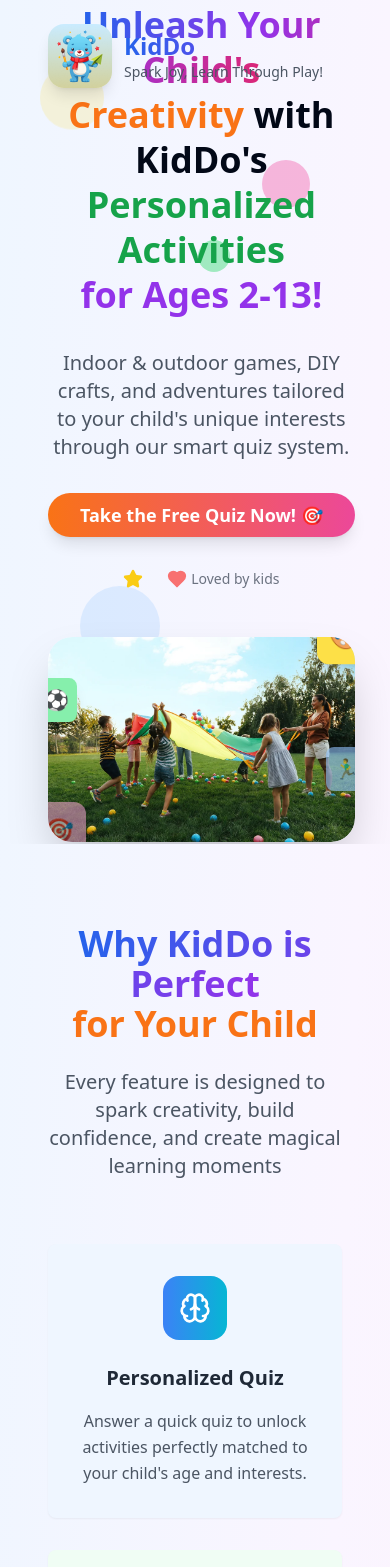
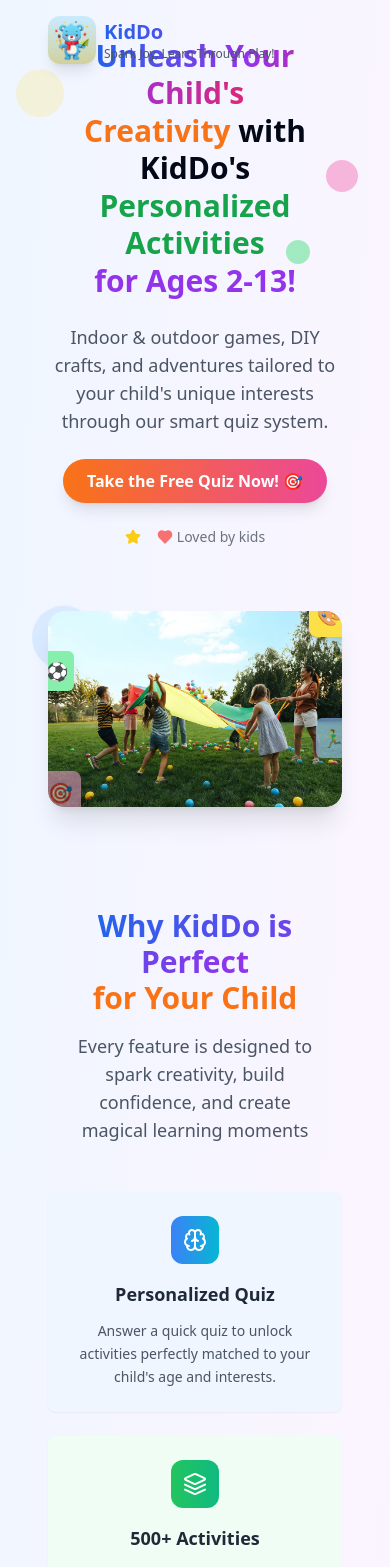
Before and after one commit to Vananh1308/kiddo-activity-spark, a React (Vite) app: page / in a window 390 px wide. Shown: the top 1567 px of the page. Built offline with nearby package versions, Linux system fonts and the light colour scheme.

Commit message:
Refactor: Make pages responsive
Adjusted page layouts for better display on mobile and desktop devices.

```diff
--- a/src/components/CTASection.tsx
+++ b/src/components/CTASection.tsx
@@ -12,10 +12,10 @@ const CTASection = () => {
   };
 
   return (
-    <section className="py-20 px-4 bg-gradient-to-r from-purple-600 via-blue-600 to-green-600">
+    <section className="py-16 sm:py-20 px-4 sm:px-6 lg:px-8 bg-gradient-to-r from-purple-600 via-blue-600 to-green-600">
       <div className="container mx-auto text-center">
         <div className="max-w-4xl mx-auto">
-          <h2 className="text-4xl md:text-6xl font-bold text-white mb-6">
+          <h2 className="text-3xl sm:text-4xl md:text-6xl font-bold text-white mb-4 sm:mb-6">
             Ready to Spark Your Child's
             <br />
             <span className="bg-gradient-to-r from-yellow-300 to-orange-300 bg-clip-text text-transparent">
@@ -23,27 +23,27 @@ const CTASection = () => {
             </span>
           </h2>
 
-          <p className="text-xl text-white/90 mb-8 max-w-2xl mx-auto">
+          <p className="text-lg sm:text-xl text-white/90 mb-6 sm:mb-8 max-w-2xl mx-auto px-4">
             Take our free quiz and unlock activities tailored to your child's passions! Join thousands of families already creating magical moments.
           </p>
 
-          <div className="flex justify-center mb-12">
+          <div className="flex justify-center mb-8 sm:mb-12">
             <Button
               size="lg"
-              className="bg-gradient-to-r from-yellow-400 to-orange-400 hover:from-yellow-500 hover:to-orange-500 text-gray-800 px-10 py-6 text-xl font-bold rounded-full shadow-xl hover:shadow-2xl transition-all duration-300 transform hover:scale-105"
+              className="bg-gradient-to-r from-yellow-400 to-orange-400 hover:from-yellow-500 hover:to-orange-500 text-gray-800 px-6 sm:px-10 py-4 sm:py-6 text-lg sm:text-xl font-bold rounded-full shadow-xl hover:shadow-2xl transition-all duration-300 transform hover:scale-105"
               onClick={handleStartNowClick}
             >
               Start Now - It's Free! 🚀
             </Button>
           </div>
 
-          <div className="flex flex-col items-center justify-center gap-6">
+          <div className="flex flex-col items-center justify-center gap-4 sm:gap-6">
             <p className="text-white font-medium">Download KidDo:</p>
-            <Button className="bg-black hover:bg-gray-800 text-white px-6 py-3 rounded-lg flex items-center space-x-3" onClick={handleAppStoreClick}>
-              <Download className="w-5 h-5" />
+            <Button className="bg-black hover:bg-gray-800 text-white px-4 sm:px-6 py-2 sm:py-3 rounded-lg flex items-center space-x-2 sm:space-x-3" onClick={handleAppStoreClick}>
+              <Download className="w-4 h-4 sm:w-5 sm:h-5" />
               <div className="text-left">
                 <div className="text-xs">Download on the</div>
-                <div className="font-bold">App Store</div>
+                <div className="font-bold text-sm sm:text-base">App Store</div>
               </div>
             </Button>
           </div>
--- a/src/components/Features.tsx
+++ b/src/components/Features.tsx
@@ -42,35 +42,35 @@ const Features = () => {
   ];
 
   return (
-    <section className="py-20 px-4">
+    <section className="py-16 sm:py-20 px-4 sm:px-6 lg:px-8">
       <div className="container mx-auto">
-        <div className="text-center mb-16">
-          <h2 className="text-4xl md:text-5xl font-bold mb-6">
+        <div className="text-center mb-12 sm:mb-16">
+          <h2 className="text-3xl sm:text-4xl md:text-5xl font-bold mb-4 sm:mb-6">
             <span className="bg-gradient-to-r from-blue-600 to-purple-600 bg-clip-text text-transparent">
               Why KidDo is Perfect
             </span>
             <br />
             <span className="text-orange-500">for Your Child</span>
           </h2>
-          <p className="text-xl text-gray-600 max-w-3xl mx-auto">
+          <p className="text-lg sm:text-xl text-gray-600 max-w-3xl mx-auto px-4">
             Every feature is designed to spark creativity, build confidence, and create magical learning moments
           </p>
         </div>
 
-        <div className="grid md:grid-cols-2 lg:grid-cols-3 gap-8">
+        <div className="grid grid-cols-1 sm:grid-cols-2 lg:grid-cols-3 gap-6 sm:gap-8">
           {features.map((feature, index) => (
             <Card
               key={index}
               className={`${feature.bgColor} border-0 hover:shadow-2xl transition-all duration-500 transform hover:-translate-y-2 group cursor-pointer`}
             >
-              <CardContent className="p-8 text-center">
-                <div className={`w-16 h-16 mx-auto mb-6 bg-gradient-to-r ${feature.color} rounded-2xl flex items-center justify-center group-hover:scale-110 transition-transform duration-300`}>
-                  <feature.icon className="w-8 h-8 text-white" />
+              <CardContent className="p-6 sm:p-8 text-center">
+                <div className={`w-12 h-12 sm:w-16 sm:h-16 mx-auto mb-4 sm:mb-6 bg-gradient-to-r ${feature.color} rounded-xl sm:rounded-2xl flex items-center justify-center group-hover:scale-110 transition-transform duration-300`}>
+                  <feature.icon className="w-6 h-6 sm:w-8 sm:h-8 text-white" />
                 </div>
-                <h3 className="text-xl font-bold text-gray-800 mb-4 group-hover:text-purple-600 transition-colors">
+                <h3 className="text-lg sm:text-xl font-bold text-gray-800 mb-3 sm:mb-4 group-hover:text-purple-600 transition-colors">
                   {feature.title}
                 </h3>
-                <p className="text-gray-600 leading-relaxed">
+                <p className="text-sm sm:text-base text-gray-600 leading-relaxed">
                   {feature.description}
                 </p>
               </CardContent>
--- a/src/components/Footer.tsx
+++ b/src/components/Footer.tsx
@@ -4,28 +4,28 @@ import { Link } from "react-router-dom";
 
 const Footer = () => {
   return (
-    <footer className="bg-gray-800 text-white py-12 px-4">
+    <footer className="bg-gray-800 text-white py-8 sm:py-12 px-4 sm:px-6 lg:px-8">
       <div className="container mx-auto">
-        <div className="grid md:grid-cols-2 gap-8 mb-8">
+        <div className="grid grid-cols-1 md:grid-cols-2 gap-6 sm:gap-8 mb-6 sm:mb-8">
           {/* Logo and Tagline */}
           <div>
-            <h3 className="text-3xl font-bold mb-4">
+            <h3 className="text-2xl sm:text-3xl font-bold mb-3 sm:mb-4">
               <span className="bg-gradient-to-r from-yellow-400 to-orange-400 bg-clip-text text-transparent">
                 KidDo
               </span>
             </h3>
-            <p className="text-gray-300 mb-4 text-lg">
+            <p className="text-gray-300 mb-3 sm:mb-4 text-base sm:text-lg">
               Spark Joy, Learn Through Play! 🌟
             </p>
-            <p className="text-gray-400 max-w-md">
+            <p className="text-gray-400 max-w-md text-sm sm:text-base">
               Empowering children aged 2-13 with personalized activities that inspire creativity, build confidence, and create lasting memories.
             </p>
           </div>
 
           {/* Support */}
           <div>
-            <h4 className="font-bold text-lg mb-4 text-yellow-400">Support</h4>
-            <ul className="space-y-2 text-gray-300">
+            <h4 className="font-bold text-base sm:text-lg mb-3 sm:mb-4 text-yellow-400">Support</h4>
+            <ul className="space-y-2 text-gray-300 text-sm sm:text-base">
               <li><Link to="/privacy-policy" className="hover:text-yellow-400 transition-colors">Privacy Policy</Link></li>
               <li><Link to="/terms-of-use" className="hover:text-yellow-400 transition-colors">Terms of Use</Link></li>
               <li><a href="#" className="hover:text-yellow-400 transition-colors">Contact</a></li>
@@ -35,16 +35,16 @@ const Footer = () => {
         </div>
 
         {/* Bottom Section */}
-        <div className="border-t border-gray-700 pt-8">
+        <div className="border-t border-gray-700 pt-6 sm:pt-8">
           <div className="flex flex-col md:flex-row justify-between items-center">
-            <div className="flex items-center text-gray-400 mb-4 md:mb-0">
+            <div className="flex items-center text-gray-400 mb-3 sm:mb-4 md:mb-0 text-sm sm:text-base">
               <span>Made with</span>
-              <Heart className="w-4 h-4 mx-2 text-red-400 fill-current" />
+              <Heart className="w-3 h-3 sm:w-4 sm:h-4 mx-2 text-red-400 fill-current" />
               <span>for amazing families</span>
             </div>
           </div>
 
-          <div className="mt-6 text-center text-gray-500">
+          <div className="mt-4 sm:mt-6 text-center text-gray-500 text-xs sm:text-sm">
             <p>&copy; 2024 KidDo. All rights reserved. Creating magical childhood moments, one activity at a time.</p>
           </div>
         </div>
--- a/src/components/Header.tsx
+++ b/src/components/Header.tsx
@@ -4,19 +4,19 @@ import { Link } from 'react-router-dom';
 
 const Header = () => {
   return (
-    <header className="absolute top-0 left-0 right-0 z-50 px-4 py-6">
+    <header className="absolute top-0 left-0 right-0 z-50 px-4 sm:px-6 lg:px-8 py-4 sm:py-6">
       <div className="container mx-auto">
-        <Link to="/" className="flex items-center space-x-3">
+        <Link to="/" className="flex items-center space-x-2 sm:space-x-3">
           <img
             src="/lovable-uploads/97720939-e7e5-4f3a-a5ce-61e3ad42f04d.png"
             alt="KidDo Logo"
-            className="w-16 h-16 rounded-2xl shadow-lg hover:shadow-xl transition-shadow duration-300"
+            className="w-12 h-12 sm:w-16 sm:h-16 rounded-xl sm:rounded-2xl shadow-lg hover:shadow-xl transition-shadow duration-300"
           />
           <div>
-            <h1 className="text-2xl font-bold bg-gradient-to-r from-blue-600 to-purple-600 bg-clip-text text-transparent">
+            <h1 className="text-xl sm:text-2xl font-bold bg-gradient-to-r from-blue-600 to-purple-600 bg-clip-text text-transparent">
               KidDo
             </h1>
-            <p className="text-sm text-gray-600">Spark Joy, Learn Through Play!</p>
+            <p className="text-xs sm:text-sm text-gray-600">Spark Joy, Learn Through Play!</p>
           </div>
         </Link>
       </div>
--- a/src/components/Hero.tsx
+++ b/src/components/Hero.tsx
@@ -8,25 +8,25 @@ const Hero = () => {
   };
 
   return (
-    <section className="relative min-h-screen flex items-center justify-center px-4 overflow-hidden">
+    <section className="relative min-h-screen flex items-center justify-center px-4 sm:px-6 lg:px-8 overflow-hidden">
       {/* Animated Background Elements */}
       <div className="absolute inset-0 overflow-hidden">
-        <div className="absolute top-20 left-10 w-16 h-16 bg-yellow-300 rounded-full opacity-20 animate-bounce"></div>
-        <div className="absolute top-40 right-20 w-12 h-12 bg-pink-400 rounded-full opacity-30 animate-pulse"></div>
-        <div className="absolute bottom-40 left-20 w-20 h-20 bg-blue-300 rounded-full opacity-25 animate-bounce" style={{
+        <div className="absolute top-20 left-4 sm:left-10 w-12 h-12 sm:w-16 sm:h-16 bg-yellow-300 rounded-full opacity-20 animate-bounce"></div>
+        <div className="absolute top-40 right-8 sm:right-20 w-8 h-8 sm:w-12 sm:h-12 bg-pink-400 rounded-full opacity-30 animate-pulse"></div>
+        <div className="absolute bottom-40 left-8 sm:left-20 w-16 h-16 sm:w-20 sm:h-20 bg-blue-300 rounded-full opacity-25 animate-bounce" style={{
         animationDelay: '1s'
       }}></div>
-        <div className="absolute top-60 right-40 w-8 h-8 bg-green-400 rounded-full opacity-40 animate-pulse" style={{
+        <div className="absolute top-60 right-20 sm:right-40 w-6 h-6 sm:w-8 sm:h-8 bg-green-400 rounded-full opacity-40 animate-pulse" style={{
         animationDelay: '2s'
       }}></div>
       </div>
 
-      <div className="container mx-auto grid lg:grid-cols-2 gap-12 items-center relative z-10">
+      <div className="container mx-auto grid lg:grid-cols-2 gap-8 lg:gap-12 items-center relative z-10">
         {/* Content Side */}
-        <div className="text-center lg:text-left space-y-8">
+        <div className="text-center lg:text-left space-y-6 lg:space-y-8">
 
 
-          <h1 className="text-4xl md:text-6xl font-bold leading-tight">
+          <h1 className="text-3xl sm:text-4xl md:text-5xl lg:text-6xl font-bold leading-tight">
             <span className="bg-gradient-to-r from-blue-600 via-purple-600 to-pink-600 bg-clip-text text-transparent">
               Unleash Your Child's
             </span>
@@ -38,49 +38,49 @@ const Hero = () => {
             <span className="text-purple-600">for Ages 2-13!</span>
           </h1>
 
-          <p className="text-xl text-gray-600 max-w-lg">
+          <p className="text-lg sm:text-xl text-gray-600 max-w-lg mx-auto lg:mx-0">
             Indoor & outdoor games, DIY crafts, and adventures tailored to your child's unique interests through our smart quiz system.
           </p>
 
           <div className="flex justify-center lg:justify-start">
-            <Button size="lg" className="bg-gradient-to-r from-orange-500 to-pink-500 hover:from-orange-600 hover:to-pink-600 text-white px-8 py-4 text-lg font-semibold rounded-full shadow-lg hover:shadow-xl transition-all duration-300 transform hover:scale-105" onClick={handleQuizClick}>
+            <Button size="lg" className="bg-gradient-to-r from-orange-500 to-pink-500 hover:from-orange-600 hover:to-pink-600 text-white px-6 sm:px-8 py-3 sm:py-4 text-base sm:text-lg font-semibold rounded-full shadow-lg hover:shadow-xl transition-all duration-300 transform hover:scale-105" onClick={handleQuizClick}>
               Take the Free Quiz Now! 🎯
             </Button>
           </div>
 
-          <div className="flex items-center justify-center lg:justify-start space-x-6 text-sm text-gray-500">
+          <div className="flex items-center justify-center lg:justify-start space-x-4 sm:space-x-6 text-sm text-gray-500">
             <div className="flex items-center">
-              <Star className="w-5 h-5 text-yellow-400 fill-current" />
+              <Star className="w-4 h-4 sm:w-5 sm:h-5 text-yellow-400 fill-current" />
 
             </div>
             <div className="flex items-center">
-              <Heart className="w-5 h-5 text-red-400 fill-current" />
+              <Heart className="w-4 h-4 sm:w-5 sm:h-5 text-red-400 fill-current" />
               <span className="ml-1">Loved by kids</span>
             </div>
           </div>
         </div>
 
         {/* Visual Side - Replaced with activity image */}
-        <div className="relative">
-          <div className="relative rounded-3xl overflow-hidden shadow-2xl">
+        <div className="relative mt-8 lg:mt-0">
+          <div className="relative rounded-2xl sm:rounded-3xl overflow-hidden shadow-xl sm:shadow-2xl">
             <img
               src="/lovable-uploads/93aeb01f-a49e-49db-a13b-6ba9f0554ff9.png"
               alt="Kids playing with colorful parachute - fun outdoor activity"
-              className="w-full h-auto rounded-3xl transform hover:scale-105 transition-transform duration-500"
+              className="w-full h-auto rounded-2xl sm:rounded-3xl transform hover:scale-105 transition-transform duration-500"
             />
 
             {/* Floating activity icons with animations */}
-            <div className="absolute -top-4 -right-4 bg-yellow-300 p-3 rounded-xl shadow-lg animate-bounce">
-              <span className="text-2xl">🎨</span>
+            <div className="absolute -top-2 -right-2 sm:-top-4 sm:-right-4 bg-yellow-300 p-2 sm:p-3 rounded-lg sm:rounded-xl shadow-lg animate-bounce">
+              <span className="text-xl sm:text-2xl">🎨</span>
             </div>
-            <div className="absolute -bottom-4 -left-4 bg-pink-300 p-3 rounded-xl shadow-lg animate-pulse">
-              <span className="text-2xl">🎯</span>
+            <div className="absolute -bottom-2 -left-2 sm:-bottom-4 sm:-left-4 bg-pink-300 p-2 sm:p-3 rounded-lg sm:rounded-xl shadow-lg animate-pulse">
+              <span className="text-xl sm:text-2xl">🎯</span>
             </div>
-            <div className="absolute top-1/4 -left-3 bg-green-300 p-2 rounded-lg shadow-lg animate-bounce" style={{animationDelay: '1s'}}>
-              <span className="text-xl">⚽</span>
+            <div className="absolute top-1/4 -left-2 sm:-left-3 bg-green-300 p-1.5 sm:p-2 rounded-md sm:rounded-lg shadow-lg animate-bounce" style={{animationDelay: '1s'}}>
+              <span className="text-lg sm:text-xl">⚽</span>
             </div>
-            <div className="absolute bottom-1/4 -right-3 bg-blue-300 p-2 rounded-lg shadow-lg animate-pulse" style={{animationDelay: '1.5s'}}>
-              <span className="text-xl">🏃‍♂️</span>
+            <div className="absolute bottom-1/4 -right-2 sm:-right-3 bg-blue-300 p-1.5 sm:p-2 rounded-md sm:rounded-lg shadow-lg animate-pulse" style={{animationDelay: '1.5s'}}>
+              <span className="text-lg sm:text-xl">🏃‍♂️</span>
             </div>
           </div>
         </div>
--- a/src/components/HowItWorks.tsx
+++ b/src/components/HowItWorks.tsx
@@ -1,5 +1,7 @@
+
 import { Card, CardContent } from "@/components/ui/card";
 import { Button } from "@/components/ui/button";
+
 const HowItWorks = () => {
   const steps = [{
     number: "1",
@@ -20,45 +22,53 @@ const HowItWorks = () => {
     emoji: "🚀",
     color: "from-purple-400 to-purple-600"
   }];
-  return <section className="py-20 px-4 bg-gradient-to-r from-blue-50 to-purple-50">
+
+  return (
+    <section className="py-16 sm:py-20 px-4 sm:px-6 lg:px-8 bg-gradient-to-r from-blue-50 to-purple-50">
       <div className="container mx-auto">
-        <div className="text-center mb-16">
-          <h2 className="text-4xl md:text-5xl font-bold mb-6">
+        <div className="text-center mb-12 sm:mb-16">
+          <h2 className="text-3xl sm:text-4xl md:text-5xl font-bold mb-4 sm:mb-6">
             <span className="bg-gradient-to-r from-green-600 to-blue-600 bg-clip-text text-transparent">
               Get Started in 3 Simple Steps!
             </span>
           </h2>
-          <p className="text-xl text-gray-600 max-w-2xl mx-auto">
+          <p className="text-lg sm:text-xl text-gray-600 max-w-2xl mx-auto px-4">
             From quiz to play in under 5 minutes - it's that easy!
           </p>
         </div>
 
-        <div className="grid md:grid-cols-3 gap-8 mb-12">
-          {steps.map((step, index) => <div key={index} className="relative">
+        <div className="grid grid-cols-1 md:grid-cols-3 gap-6 sm:gap-8 mb-8 sm:mb-12">
+          {steps.map((step, index) => (
+            <div key={index} className="relative">
               {/* Connector Line */}
-              {index < steps.length - 1 && <div className="hidden md:block absolute top-24 left-full w-full h-1 bg-gradient-to-r from-gray-200 to-gray-300 z-0 transform translate-x-4"></div>}
+              {index < steps.length - 1 && (
+                <div className="hidden md:block absolute top-20 sm:top-24 left-full w-full h-1 bg-gradient-to-r from-gray-200 to-gray-300 z-0 transform translate-x-4"></div>
+              )}
 
               <Card className="relative z-10 bg-white hover:shadow-2xl transition-all duration-500 transform hover:-translate-y-2 group">
-                <CardContent className="p-8 text-center">
-                  <div className={`w-20 h-20 mx-auto mb-6 bg-gradient-to-r ${step.color} rounded-full flex items-center justify-center text-white text-2xl font-bold group-hover:scale-110 transition-transform duration-300`}>
+                <CardContent className="p-6 sm:p-8 text-center">
+                  <div className={`w-16 h-16 sm:w-20 sm:h-20 mx-auto mb-4 sm:mb-6 bg-gradient-to-r ${step.color} rounded-full flex items-center justify-center text-white text-xl sm:text-2xl font-bold group-hover:scale-110 transition-transform duration-300`}>
                     {step.number}
                   </div>
-                  <div className="text-4xl mb-4">{step.emoji}</div>
-                  <h3 className="text-2xl font-bold text-gray-800 mb-4 group-hover:text-purple-600 transition-colors">
+                  <div className="text-3xl sm:text-4xl mb-3 sm:mb-4">{step.emoji}</div>
+                  <h3 className="text-xl sm:text-2xl font-bold text-gray-800 mb-3 sm:mb-4 group-hover:text-purple-600 transition-colors">
                     {step.title}
                   </h3>
-                  <p className="text-gray-600 leading-relaxed">
+                  <p className="text-sm sm:text-base text-gray-600 leading-relaxed">
                     {step.description}
                   </p>
                 </CardContent>
               </Card>
-            </div>)}
+            </div>
+          ))}
         </div>
 
         <div className="text-center">
 
         </div>
       </div>
-    </section>;
+    </section>
+  );
 };
+
 export default HowItWorks;
--- a/src/components/Testimonials.tsx
+++ b/src/components/Testimonials.tsx
@@ -39,43 +39,43 @@ const Testimonials = () => {
   ];
 
   return (
-    <section className="py-20 px-4">
+    <section className="py-16 sm:py-20 px-4 sm:px-6 lg:px-8">
       <div className="container mx-auto">
-        <div className="text-center mb-16">
-          <h2 className="text-4xl md:text-5xl font-bold mb-6">
+        <div className="text-center mb-12 sm:mb-16">
+          <h2 className="text-3xl sm:text-4xl md:text-5xl font-bold mb-4 sm:mb-6">
             <span className="bg-gradient-to-r from-orange-600 to-red-600 bg-clip-text text-transparent">
               Why Parents and Kids
             </span>
             <br />
             <span className="text-purple-600">Love KidDo!</span>
           </h2>
-          <p className="text-xl text-gray-600 max-w-2xl mx-auto">
+          <p className="text-lg sm:text-xl text-gray-600 max-w-2xl mx-auto px-4">
             Join thousands of families creating magical memories together
           </p>
         </div>
 
-        <div className="grid md:grid-cols-2 lg:grid-cols-4 gap-8">
+        <div className="grid grid-cols-1 sm:grid-cols-2 lg:grid-cols-4 gap-6 sm:gap-8">
           {testimonials.map((testimonial, index) => (
             <Card
               key={index}
               className={`bg-gradient-to-br ${testimonial.bgColor} border-0 hover:shadow-2xl transition-all duration-500 transform hover:-translate-y-2 group`}
             >
-              <CardContent className="p-6">
-                <div className="flex items-center mb-4">
+              <CardContent className="p-4 sm:p-6">
+                <div className="flex items-center mb-3 sm:mb-4">
                   {[...Array(testimonial.rating)].map((_, i) => (
-                    <Star key={i} className="w-5 h-5 text-yellow-400 fill-current" />
+                    <Star key={i} className="w-4 h-4 sm:w-5 sm:h-5 text-yellow-400 fill-current" />
                   ))}
                 </div>
 
-                <p className="text-gray-700 mb-6 leading-relaxed italic">
+                <p className="text-gray-700 mb-4 sm:mb-6 leading-relaxed italic text-sm sm:text-base">
                   "{testimonial.content}"
                 </p>
 
                 <div className="flex items-center">
-                  <div className="text-3xl mr-3">{testimonial.avatar}</div>
+                  <div className="text-2xl sm:text-3xl mr-2 sm:mr-3">{testimonial.avatar}</div>
                   <div>
-                    <h4 className="font-bold text-gray-800">{testimonial.name}</h4>
-                    <p className="text-sm text-gray-600">{testimonial.role}</p>
+                    <h4 className="font-bold text-gray-800 text-sm sm:text-base">{testimonial.name}</h4>
+                    <p className="text-xs sm:text-sm text-gray-600">{testimonial.role}</p>
                   </div>
                 </div>
               </CardContent>
```
Also changed, not shown: src/components/SampleActivities.tsx (+28 -27 lines).
